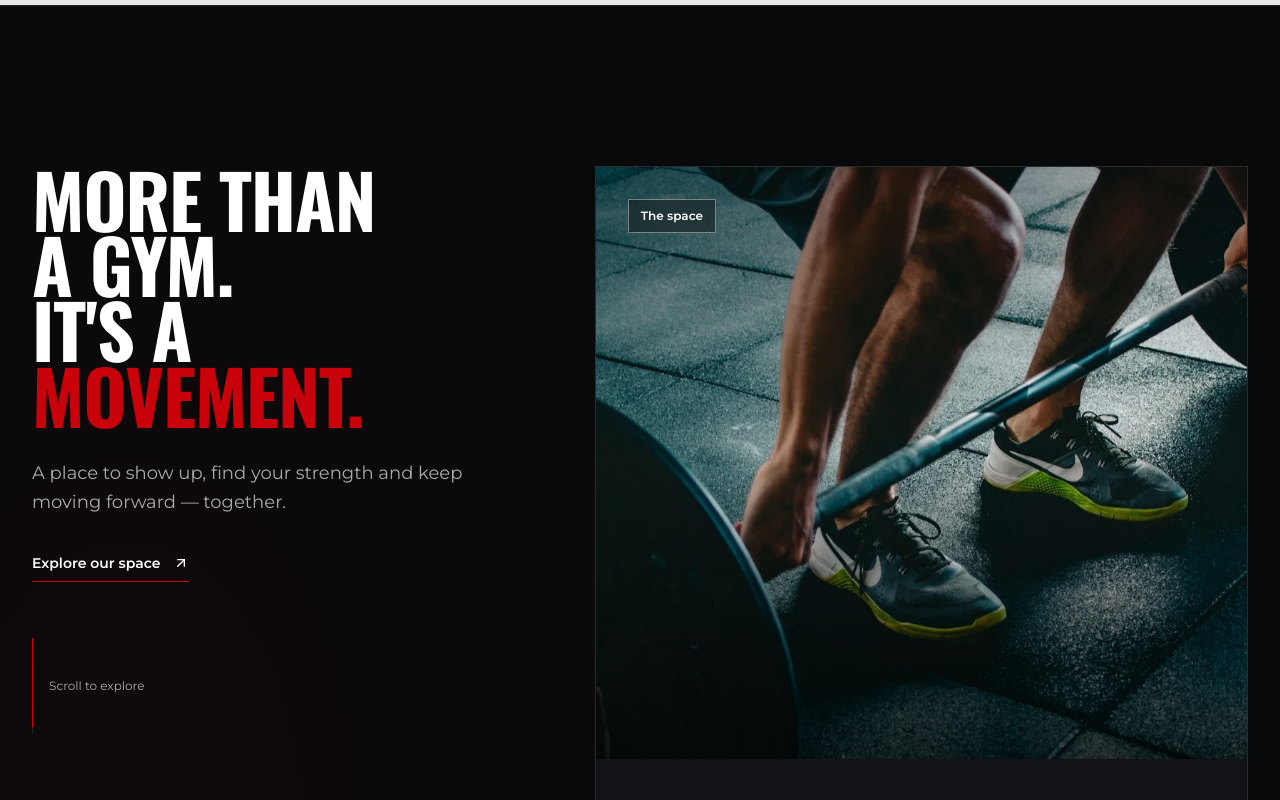
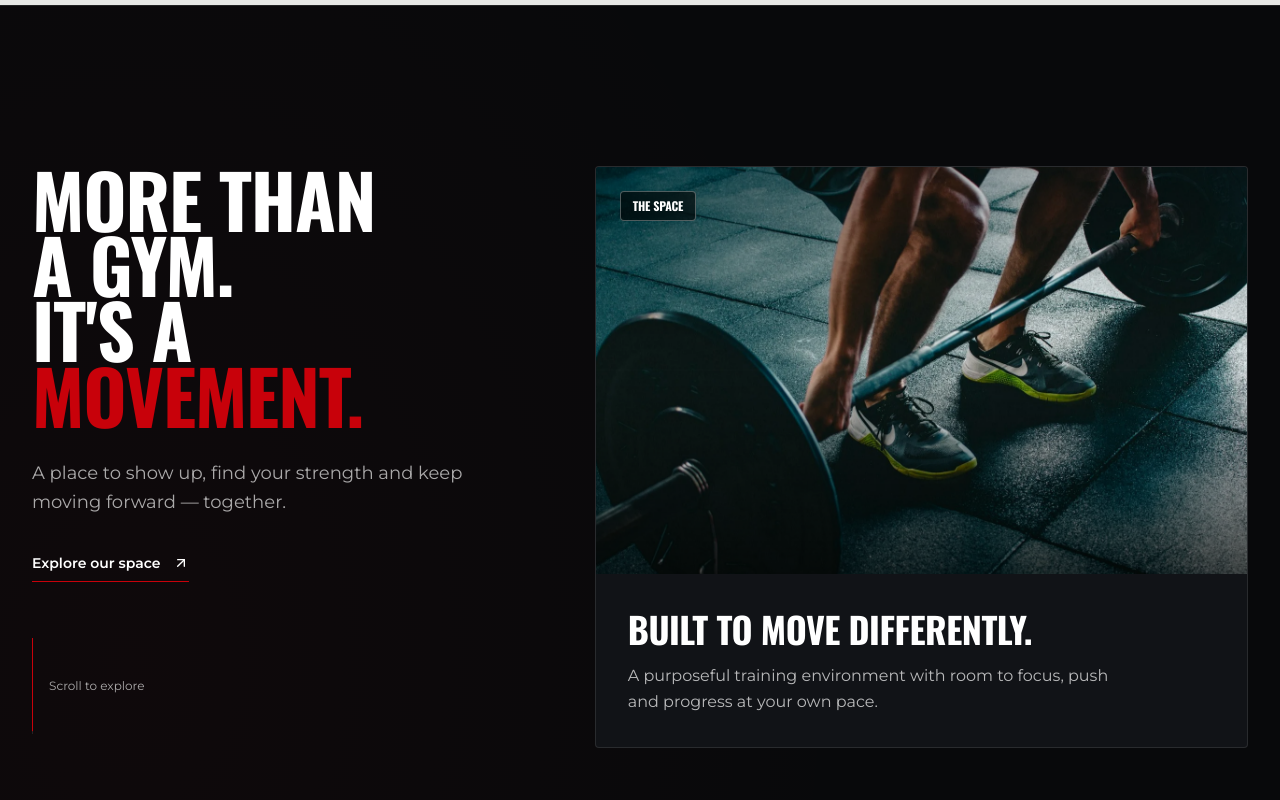
Before and after one commit to SaileshSingh1806/armour-gym, a Next.js app: page / in a window 1280 px wide. Shown: the part 1360-2160 px from the top of the page. Built offline with nearby package versions, Linux system fonts and the light colour scheme; no server answers.

Commit message:
Standardize CinematicStory card image sizes with uniform 16:10 aspect ratio and consistent alignment

```diff
--- a/src/components/CinematicStory.tsx
+++ b/src/components/CinematicStory.tsx
@@ -42,9 +42,9 @@ const moments = [
 ] as const;
 
 /**
- * Sticky editorial storytelling instead of scroll hijacking.
- * The left narrative remains in view on large screens while the actual
- * gym imagery moves at a different scroll rate inside its frame.
+ * Sticky editorial storytelling.
+ * The left narrative remains in view on large screens while the 3 story cards
+ * are displayed with identical uniform sizing and consistent parallax motion.
  */
 export default function CinematicStory({ images }: { images: SiteImages }) {
   const sectionRef = useRef<HTMLElement>(null);
@@ -84,7 +84,7 @@ export default function CinematicStory({ images }: { images: SiteImages }) {
               <br />
               <span className="text-[#C8010A]">MOVEMENT.</span>
             </h2>
-            <p className="mt-8 max-w-md text-base leading-relaxed text-white/65 sm:text-lg">
+            <p className="mt-8 max-w-md font-body text-base leading-relaxed text-white/65 sm:text-lg">
               A place to show up, find your strength and keep moving forward — together.
             </p>
             <Link
@@ -109,16 +109,16 @@ export default function CinematicStory({ images }: { images: SiteImages }) {
           </div>
         </div>
 
-        <div className="space-y-10 sm:space-y-20">
+        <div className="space-y-10 sm:space-y-16">
           {moments.map((moment, index) => (
-            <Reveal key={moment.number} delay={0.06} y={28}>
-              <article className={`group overflow-hidden border border-white/10 bg-[#111317] transition-colors duration-500 hover:border-white/25 ${index === 1 ? "lg:-translate-x-8" : ""}`}>
+            <Reveal key={moment.number} delay={0.06 * index} y={28}>
+              <article className="group overflow-hidden rounded-sm border border-white/10 bg-[#111317] transition-colors duration-500 hover:border-white/25">
                 <ParallaxFrame
-                  speed={[13, 19, 15][index]}
-                  className="relative h-[21rem] overflow-hidden sm:h-[31rem] lg:h-[37rem]"
+                  speed={10}
+                  className="relative aspect-[16/10] w-full overflow-hidden"
                   overlay={
-                    <div className="pointer-events-none absolute inset-0 flex items-start justify-between bg-gradient-to-t from-black/65 via-transparent to-black/30 p-6 sm:p-8">
-                      <span className="border border-white/40 bg-black/40 px-3 py-2 font-body text-xs font-semibold text-white backdrop-blur-md">
+                    <div className="pointer-events-none absolute inset-0 flex items-start justify-between bg-gradient-to-t from-black/60 via-transparent to-black/25 p-5 sm:p-6">
+                      <span className="rounded-sm border border-white/30 bg-black/60 px-3 py-1.5 font-oswald text-xs font-bold uppercase tracking-wider text-white backdrop-blur-md">
                         {moment.label}
                       </span>
                     </div>
@@ -126,18 +126,18 @@ export default function CinematicStory({ images }: { images: SiteImages }) {
                 >
                   <Image
                     src={images[moment.slot].src}
-                    alt={images[moment.slot].src.startsWith("/images/dummy-") ? `Decorative image for ${moment.label.toLowerCase()}` : `ARMOUR 24-7 Gym – ${moment.label.toLowerCase()}`}
+                    alt={images[moment.slot].src.startsWith("/images/dummy-") ? `ARMOUR 24-7 Gym – ${moment.label.toLowerCase()}` : `ARMOUR 24-7 Gym – ${moment.label.toLowerCase()}`}
                     fill
                     sizes="(max-width: 1024px) 100vw, 54vw"
-                    className="object-cover transition-[filter] duration-700 group-hover:brightness-110"
+                    className="object-cover object-center transition-[filter] duration-700 group-hover:brightness-110"
                     style={{ objectPosition: images[moment.slot].src === moment.image ? moment.position : images[moment.slot].position }}
                   />
                 </ParallaxFrame>
                 <div className="grid gap-3 p-6 sm:p-8">
-                  <h3 className="font-oswald text-3xl font-semibold leading-tight tracking-tight sm:text-4xl">
+                  <h3 className="font-oswald text-2xl font-bold uppercase leading-tight tracking-tight sm:text-3xl lg:text-4xl">
                     {moment.title}
                   </h3>
-                  <p className="max-w-lg text-sm leading-relaxed text-white/60 sm:text-base">
+                  <p className="max-w-lg font-body text-sm leading-relaxed text-white/70 sm:text-base">
                     {moment.description}
                   </p>
                 </div>
```
